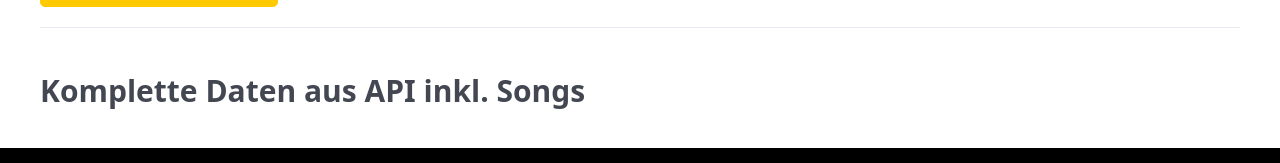
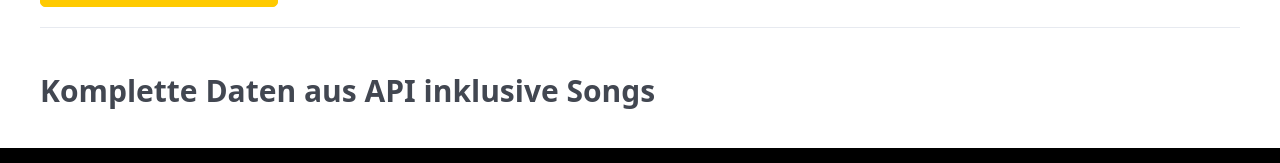
Before and after one commit to coding-bootcamps-eu/final-project-tz-2023-08-track-stack, a Vue app: page /playlists in a window 1280 px wide. Shown: the part 428-591 px from the top of the page. Built offline with nearby package versions, Linux system fonts and the light colour scheme; no server answers.

Commit message:
chore: changes

```diff
--- a/src/views/dj/PlaylistsView.vue
+++ b/src/views/dj/PlaylistsView.vue
@@ -30,7 +30,7 @@
   </form>
   <router-link to="/dj-overview"><button>Zurück zur Übersicht</button></router-link>
   <hr />
-  <h3>Komplette Daten aus API inkl. Songs</h3>
+  <h3>Komplette Daten aus API inklusive Songs</h3>
   <div v-for="playlist in playlists" :key="playlist.id">
     <div>Title: {{ playlist.eventId }}</div>
     <div>Event ID: {{ playlist.eventId }}</div>
```
